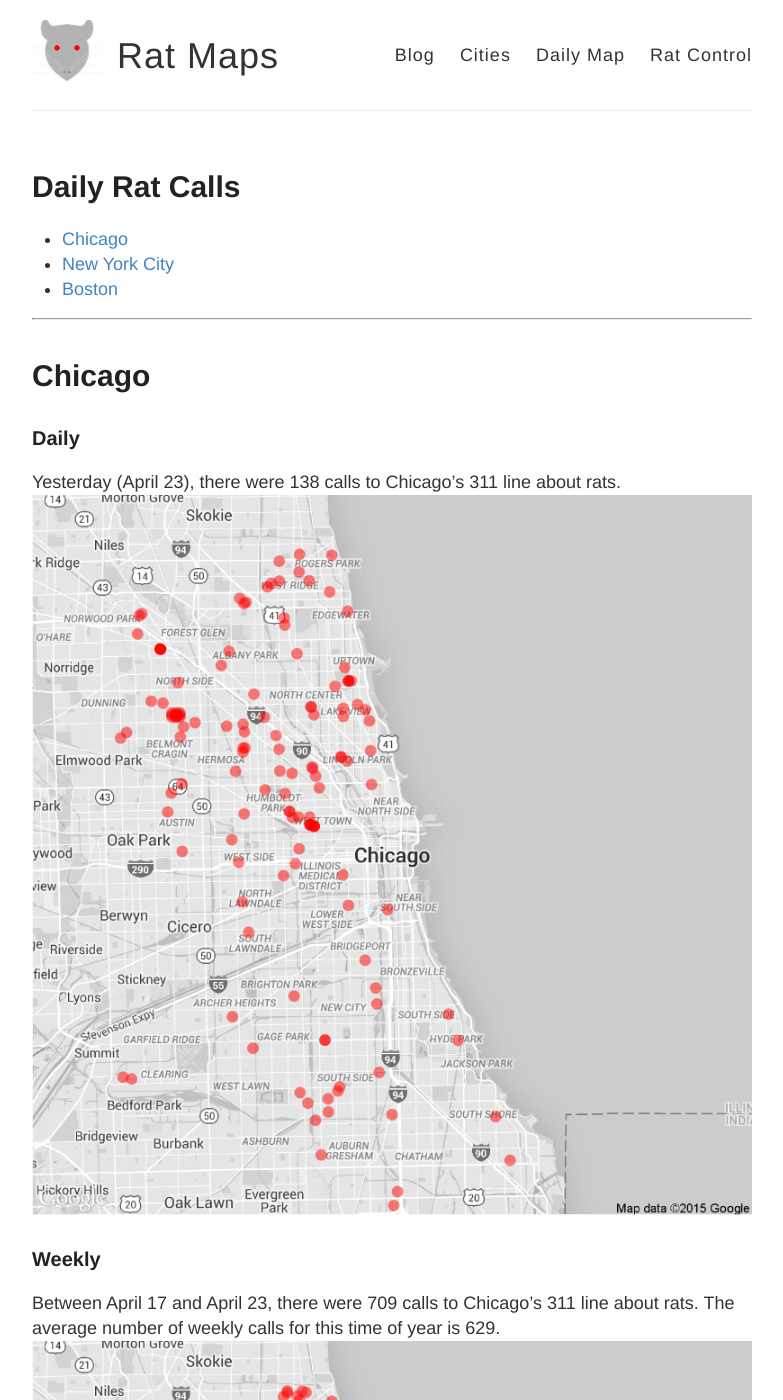
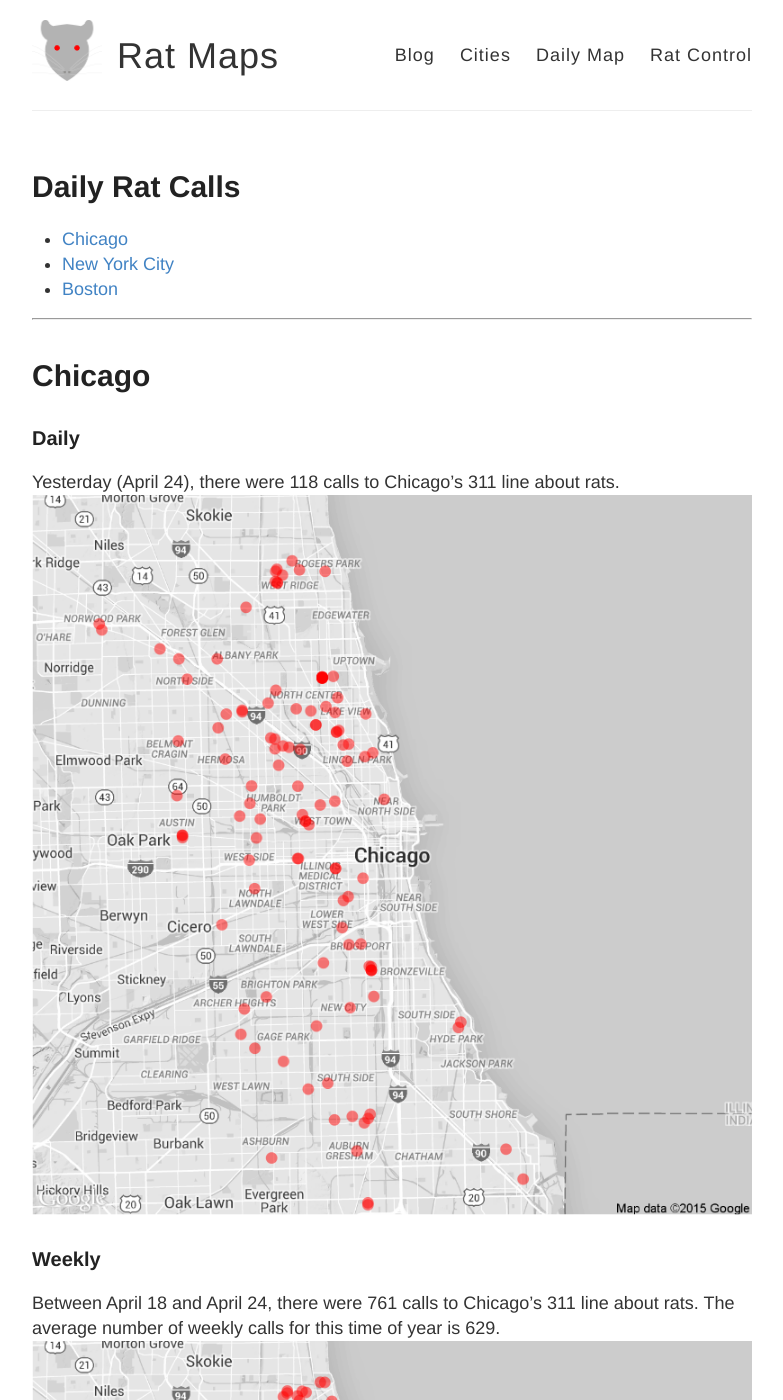
Before and after one commit to DanielHadley/ratmaps, a Jekyll site: the page built from daily.md, in a window 1280 px wide and 1400 px high. Shown: the whole window, without its empty margins (248-1031 px from the left). Built offline with Jekyll 4.4.1, drawn with Linux system fonts in a browser that asks for light colours; comment, search, counter and statistics services are not loaded; some of the changed text lies outside the part shown.

Commit message:
Daily Maps

```diff
--- a/daily.md
+++ b/daily.md
@@ -15,22 +15,22 @@ tags: Chicago NYC weekly daily rats
 
 ### Daily
 
-Yesterday (April 23), there were 138 calls to Chicago's 311 line about rats.
+Yesterday (April 24), there were 118 calls to Chicago's 311 line about rats.
 ![Chicago rat calls to 311 weekly map]({{ site.cityimages }}/daily/Chicago_Rat_Map_Daily.png)
 
 ### Weekly
-Between April 17 and April 23, there were 709 calls to Chicago's 311 line about rats. The average number of weekly calls for this time of year is 629.
+Between April 18 and April 24, there were 761 calls to Chicago's 311 line about rats. The average number of weekly calls for this time of year is 629.
 ![Chicago rat calls to 311 weekly map]({{ site.cityimages }}/daily/Chicago_Rat_Map_Weekly.png)
 ***
 # New York City <a id="nyc"><a>
 
 ### Daily
 
-Yesterday (April 23), there were 15 calls to New York City's 311 line about rats.
+Yesterday (April 24), there were 15 calls to New York City's 311 line about rats.
 ![NYC rat calls to 311 weekly map]({{ site.cityimages }}/daily/NYC_Rat_Map_Daily.png)
 
 ### Weekly
-Between April 17 and April 23, there were 256 calls to New York City's 311 line about rats. The average number of weekly calls for this time of year is 230.
+Between April 18 and April 24, there were 260 calls to New York City's 311 line about rats. The average number of weekly calls for this time of year is 230.
 ![NYC rat calls to 311 weekly map]({{ site.cityimages }}/daily/NYC_Rat_Map_Weekly.png)
 
 Each red dot represents one call about a rat seen in that location. The dots are transparent, so multiple calls from one location will be seen as a solid dot. The usual caveats apply: more calls do not necessarily mean that there are more rats in that location than other parts of the city. A cluster of dots could indicate that one resident is unusually vocal about rodents in his or her neighborhood. Also, more densely populated neighborhoods tend to make more calls to 311.
```
Also changed, not shown: images/pages/daily/Chicago_Rat_Map_Daily.png, images/pages/daily/Chicago_Rat_Map_Weekly.png, images/pages/daily/NYC_Rat_Map_Daily.png, images/pages/daily/NYC_Rat_Map_Weekly.png.
